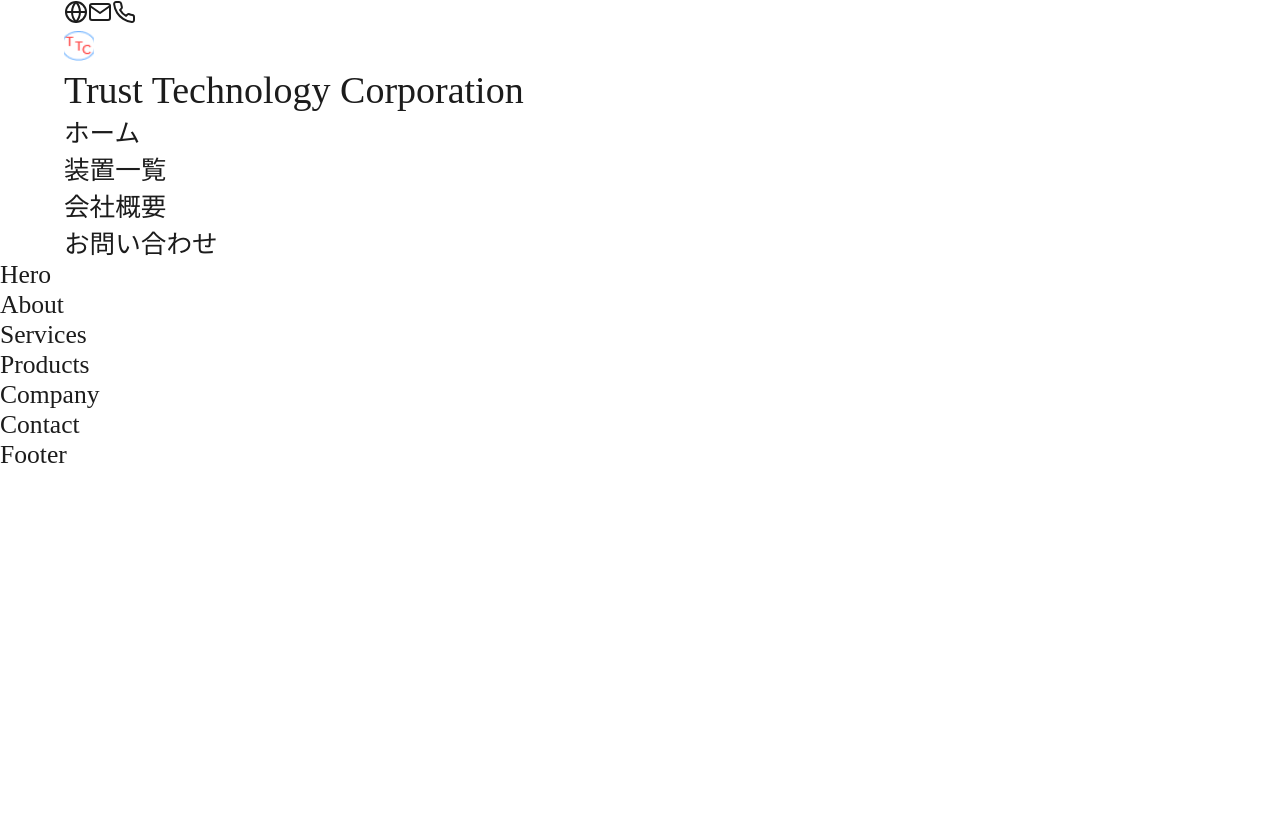
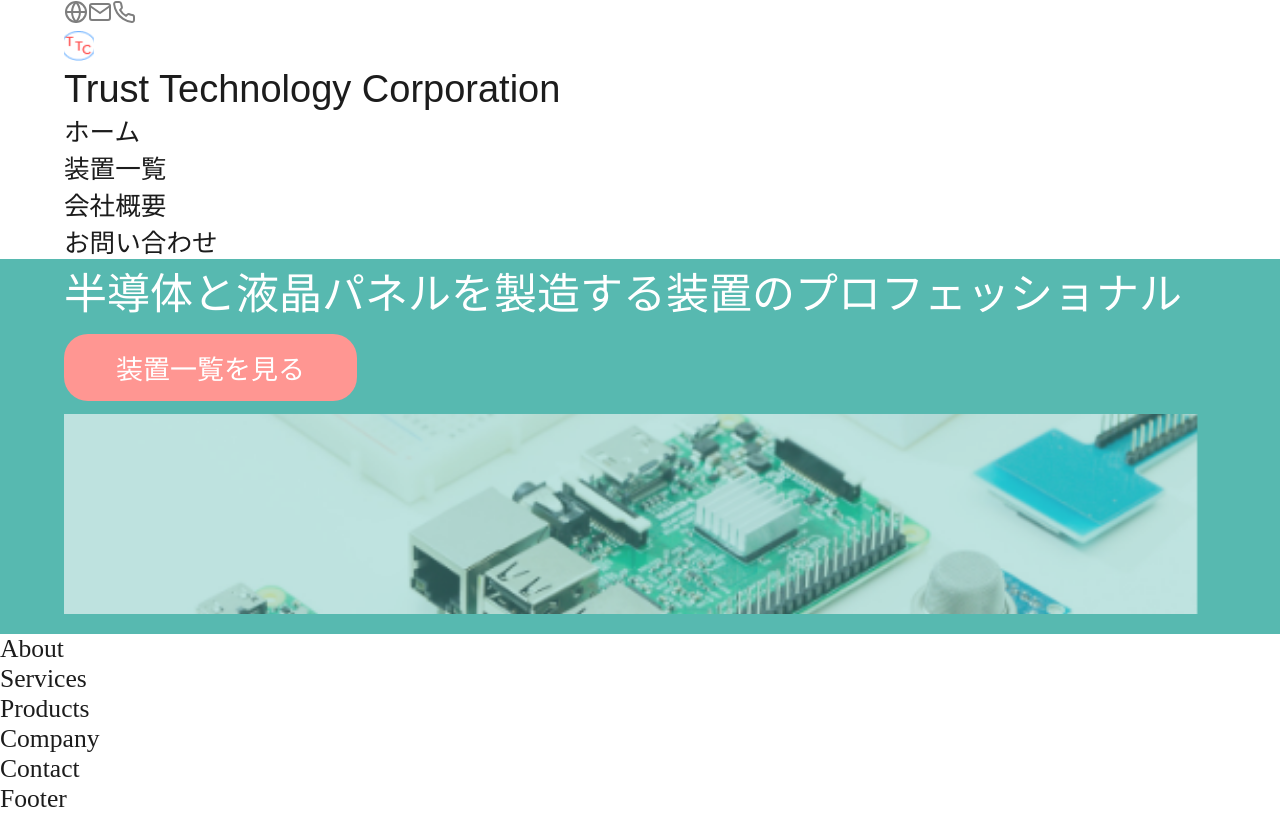
Before and after one commit to satoshi-create/TTC_re, a Next.js app: page / in a window 1280 px wide. Built offline with nearby package versions, Linux system fonts and the light colour scheme.

Commit message:
Heroコンポーネントにテキストスタイルを追加

```diff
--- /dev/null
+++ b/components/Button.js
@@ -0,0 +1,14 @@
+import Link from "next/link";
+import React from "react";
+import styles from "../styles/Button.module.css";
+
+const Button = ({ value }) => {
+  const { name, path } = value;
+  return (
+    <Link href={path}>
+      <button className={`btn ${styles.herobtn}`}>{name}</button>
+    </Link>
+  );
+};
+
+export default Button;
--- a/components/Hero.js
+++ b/components/Hero.js
@@ -1,9 +1,27 @@
-import React from 'react'
+import React from "react";
+import styles from "../styles/Hero.module.css";
+import Button from "./Button";
+import Image from "next/image";
 
 const Hero = () => {
   return (
-    <div>Hero</div>
-  )
-}
+    <section className={`parts-grid ${styles.bcg}`}>
+        <h1 className={styles.catch}>
+          半導体と液晶パネルを製造する装置のプロフェッショナル
+        </h1>
 
-export default Hero
+        <Button value={{ path: "/", name: "装置一覧を見る" }} />
+        <figure>
+          <Image
+            src="/hero.png"
+            width={250}
+            height={200}
+            className={styles.heroImg}
+            alt="hero-image"
+          />
+        </figure>
+    </section>
+  );
+};
+
+export default Hero;
--- /dev/null
+++ b/styles/Button.module.css
@@ -0,0 +1,11 @@
+.herobtn {
+  font-family: var(--catch-font);
+  font-weight: 500;
+  color: var(--white);
+  font-size: clamp(1.1875rem, 0.8986rem + 1.2327vw, 1.6875rem);
+  background-color: var(--accent-clr-01);
+  padding: clamp(0.4375rem, 0.2569rem + 0.7704vw, 0.75rem)
+    clamp(1.25rem, 0.1666rem + 4.6225vw, 3.125rem);
+  /* 12px 50px */
+  border-radius: 24px;
+}
--- a/styles/Header.module.css
+++ b/styles/Header.module.css
@@ -1,4 +1,5 @@
 .boxUpper svg {
+  color: var(--grey-dark);
   width: clamp(1.25rem, 1.1055rem + 0.6163vw, 1.5rem);
   height: clamp(1.25rem, 1.1055rem + 0.6163vw, 1.5rem);
 }
@@ -7,9 +8,11 @@
   height: clamp(1.25rem, 0.8889rem + 1.5408vw, 1.875rem);
 }
 .siteTitle {
+  font-family: var(--site-title-font);
   font-size: clamp(1.3125rem, 0.6986rem + 2.6194vw, 2.375rem);
 }
 .menuIcon {
+  color: var(--grey-dark);
   width: 20px;
   height: 20px;
 }
--- /dev/null
+++ b/styles/Hero.module.css
@@ -0,0 +1,10 @@
+.bcg {
+  background-color: var(--primary-green-01);
+  height: 375px;
+}
+.catch {
+  font-family: var(--catch-font);
+  font-weight: 500;
+  color: var(--white);
+  font-size: clamp(1.5625rem, 0.9125rem + 2.7735vw, 2.6875rem);
+}
--- a/styles/globals.css
+++ b/styles/globals.css
@@ -19,7 +19,7 @@
   --site-title-font: "Josefin Sans", sans-serif;
   --section-title-font: "Montserrat", sans-serif;
   --text-font: "游明朝";
-  --catch-font: "Noto Sans JP', sans-serif";
+  --catch-font: 'Noto Sans JP', sans-serif;
 }
 body {
   font-family: var(--text-font);
```
Also changed, not shown: public/hero.png (added).
